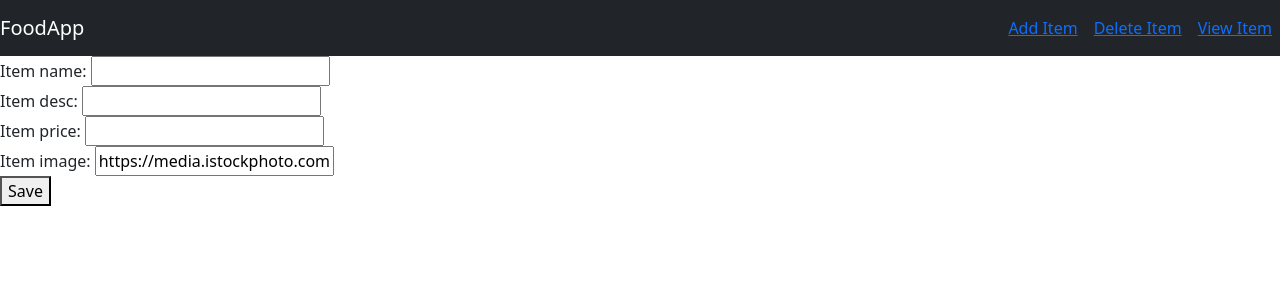
After one commit to divanster/djangofoodrecepies, a Django app: page /food/add/ in a window 1280 px wide. The commit adds this page. Shown: the top 300 px of the page. Run offline with Django 5.2, Linux system fonts and the light colour scheme.

Commit message:
addind item and updating

```diff
--- a/food/templates/food/base.html
+++ b/food/templates/food/base.html
@@ -12,7 +12,7 @@
             <a href="#" class="navbar-brand text-start">FoodApp</a>
 
             <div class="navbar d-flex justify-content-center">
-                <a class="nav-item mx-2" href="#">Add Item</a>
+                <a class="nav-item mx-2" href="{% url 'food:create_item' %}">Add Item</a>
                 <a class="nav-item mx-2" href="#">Delete Item</a>
                 <a class="nav-item mx-2" href="#">View Item</a>
             </div>
--- /dev/null
+++ b/food/templates/food/item-form.html
@@ -0,0 +1,8 @@
+{% extends 'food/base.html' %}
+{% block body %}
+<form method="POST">
+    {% csrf_token %}
+    {{ form }}
+    <button type="submit">Save</button>
+</form>
+{% endblock %}
--- a/food/urls.py
+++ b/food/urls.py
@@ -10,6 +10,10 @@ urlpatterns = [
     path('<int:item_id>/', views.detail, name='detail'),
     path('item/', views.item, name='item'),
     # add items
-    path('add/', views.create_item, name='create_item')
+    path('add/', views.create_item, name='create_item'),
+    # edit
+    path('update/<int:item_id>/', views.update_item, name='update_item'),
+
+
 
 ]
--- a/food/views.py
+++ b/food/views.py
@@ -1,5 +1,7 @@
 from django.http import HttpResponse
-from django.shortcuts import render
+from django.shortcuts import render, redirect
+
+from .forms import ItemForm
 from .models import Item
 from django.template import loader
 
@@ -23,3 +25,23 @@ def detail(request, item_id):
     }
 
     return render(request, 'food/detail.html', context)
+
+
+def create_item(request):
+    form = ItemForm(request.POST or None)
+    if form.is_valid():
+        form.save()
+        return redirect("food:index")
+
+    return render(request, 'food/item-form.html', {'form': form})
+
+
+def update_item(request, item_id):
+    item = Item.objects.get(id=item_id)
+    form = ItemForm(request.POST or None, instance=item)
+
+    if form.is_valid():
+        form.save()
+        return redirect("food:index")
+
+    return render(request, 'food/item-form.html', {'form': form, 'item_id': item_id})
```
